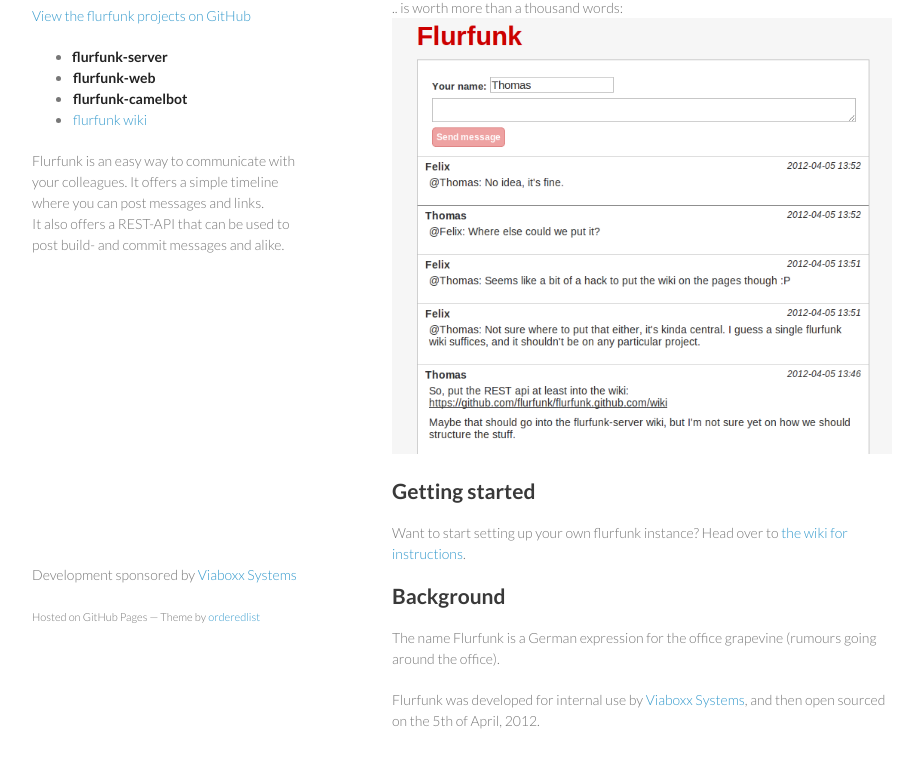
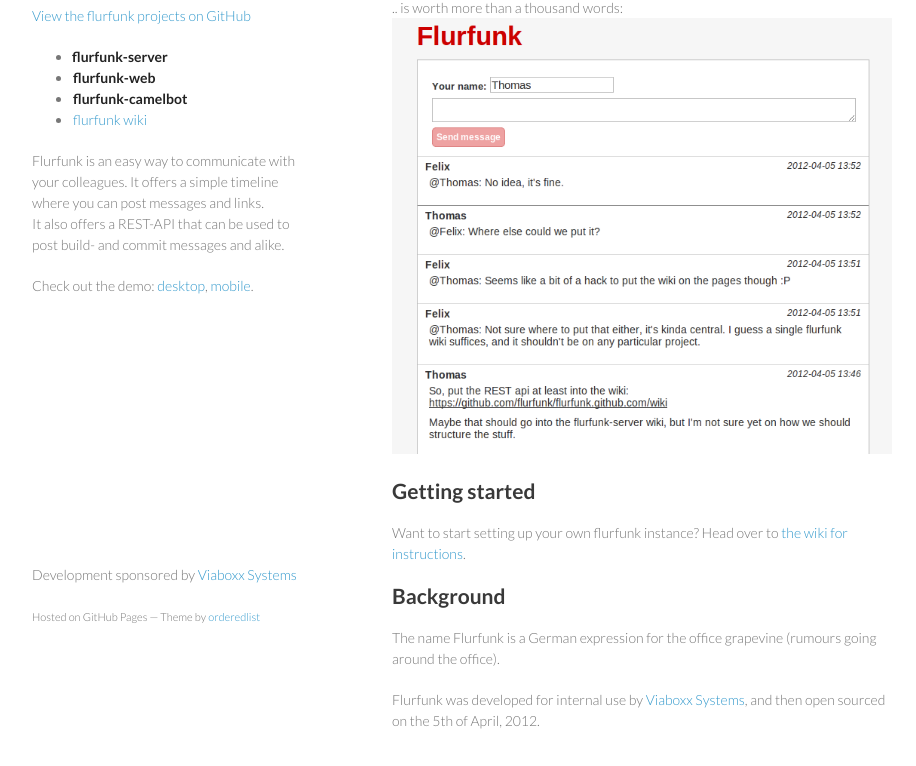
Before and after one commit to flurfunk/flurfunk.github.com, a plain HTML site: page index.html in a window 1280 px wide. Shown: the part 104-870 px from the top of the page, without its empty margins (178-1094 px from the left). Drawn offline with Linux system fonts and the light colour scheme.

Commit message:
Add demo links

```diff
--- a/index.html
+++ b/index.html
@@ -26,6 +26,7 @@
         </ul>
 <p>Flurfunk is an easy way to communicate with your colleagues. It offers a simple timeline where you can post messages and links.<br/>
  It also offers a REST-API that can be used to post build- and commit messages and alike.</p>
+<p>Check out the demo: <a href="http://flurfunk.heroku.com">desktop</a>, <a href="http://flurfunk.heroku.com/mobile">mobile</a>.</p>
       </header>
       <section>
       <h2>A Screenshot</h2>
```
